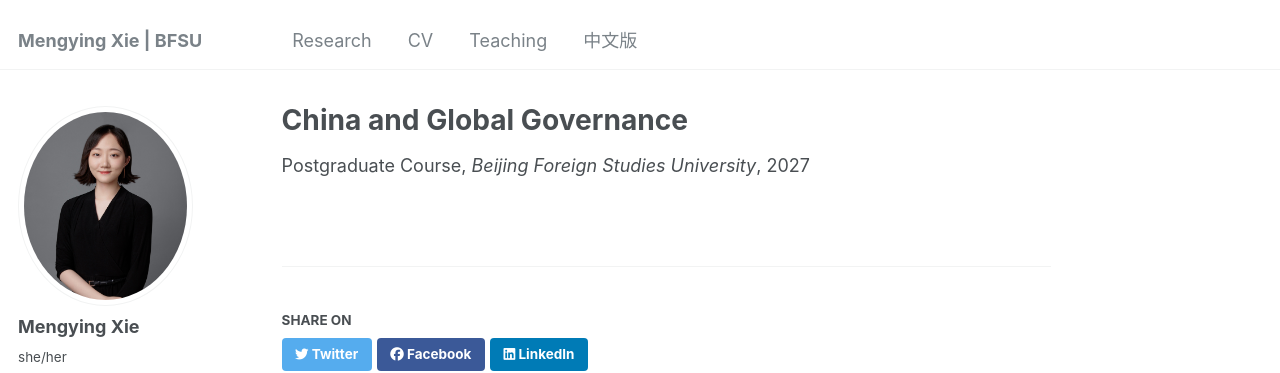
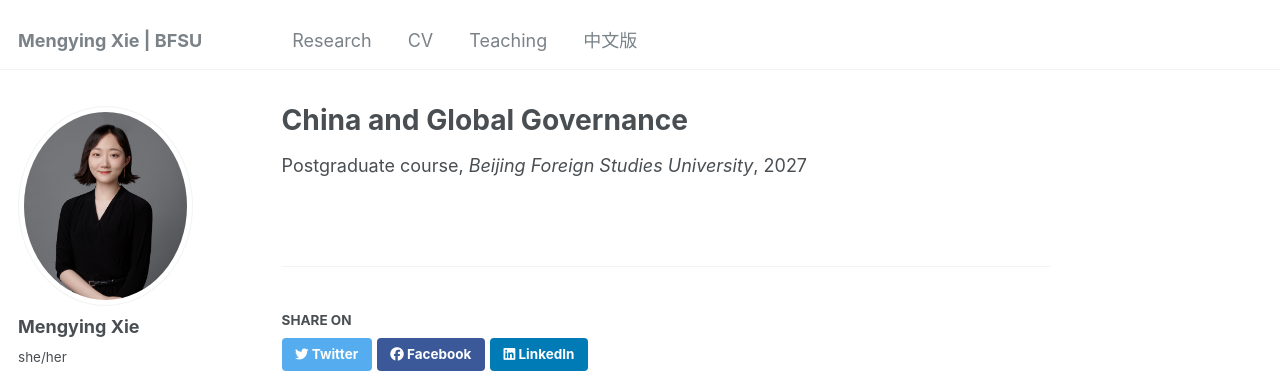
Before and after one commit to xiemythu/xiemythu.github.io, a Jekyll site: the page built from _teaching/2027-spring-teaching-1.md, in a window 1280 px wide. Shown: the top 373 px of the page. Built offline with Jekyll 4.4.1, drawn with Linux system fonts in a browser that asks for light colours; some web fonts are replaced.

```diff
--- a/_teaching/2027-spring-teaching-1.md
+++ b/_teaching/2027-spring-teaching-1.md
@@ -1,7 +1,7 @@
 ---
 title: "China and Global Governance"
 collection: teaching
-type: "Postgraduate Course"
+type: "Postgraduate course"
 venue: "Beijing Foreign Studies University"
 date: 2027-03-01
 location: "Beijing, China"
```
